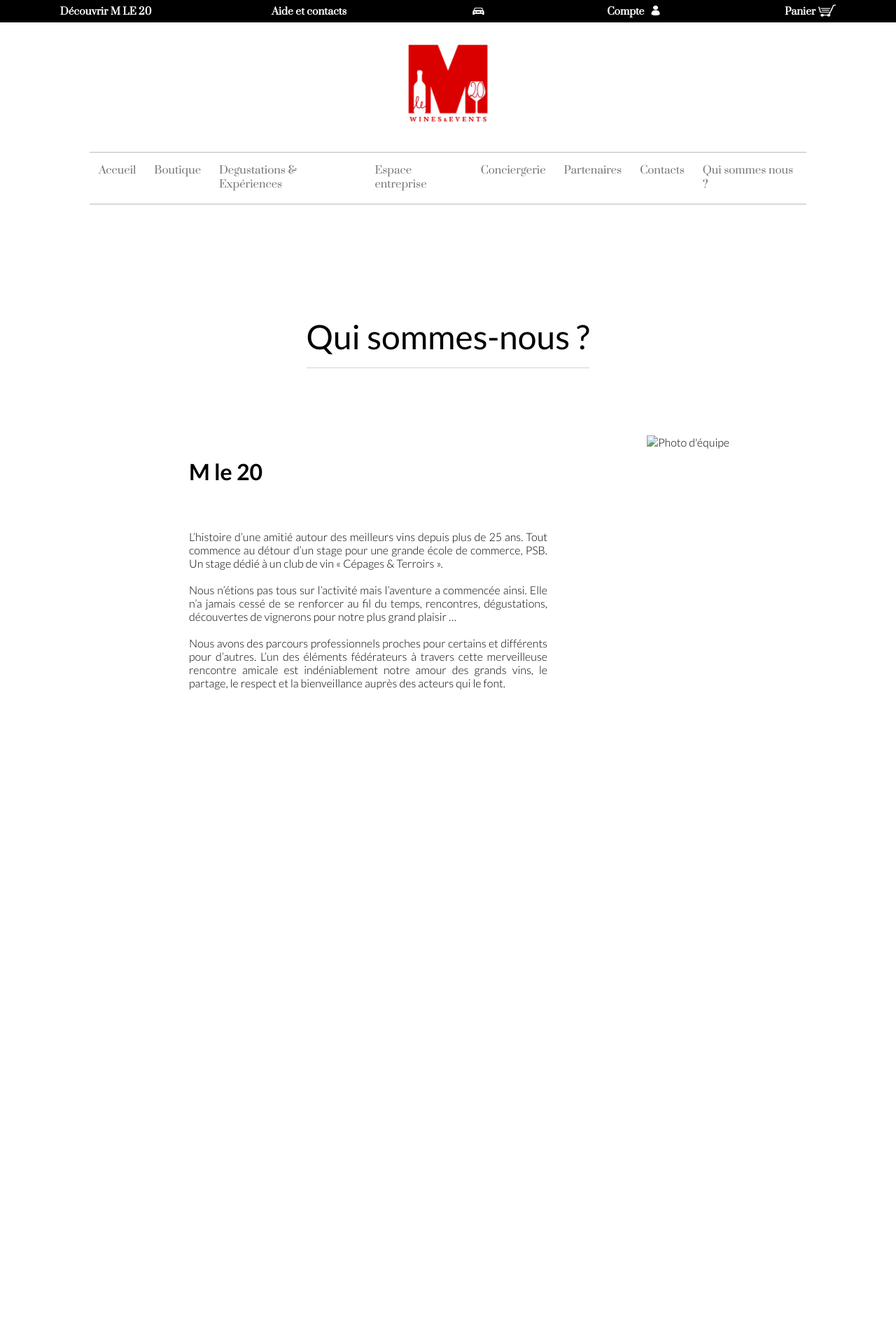
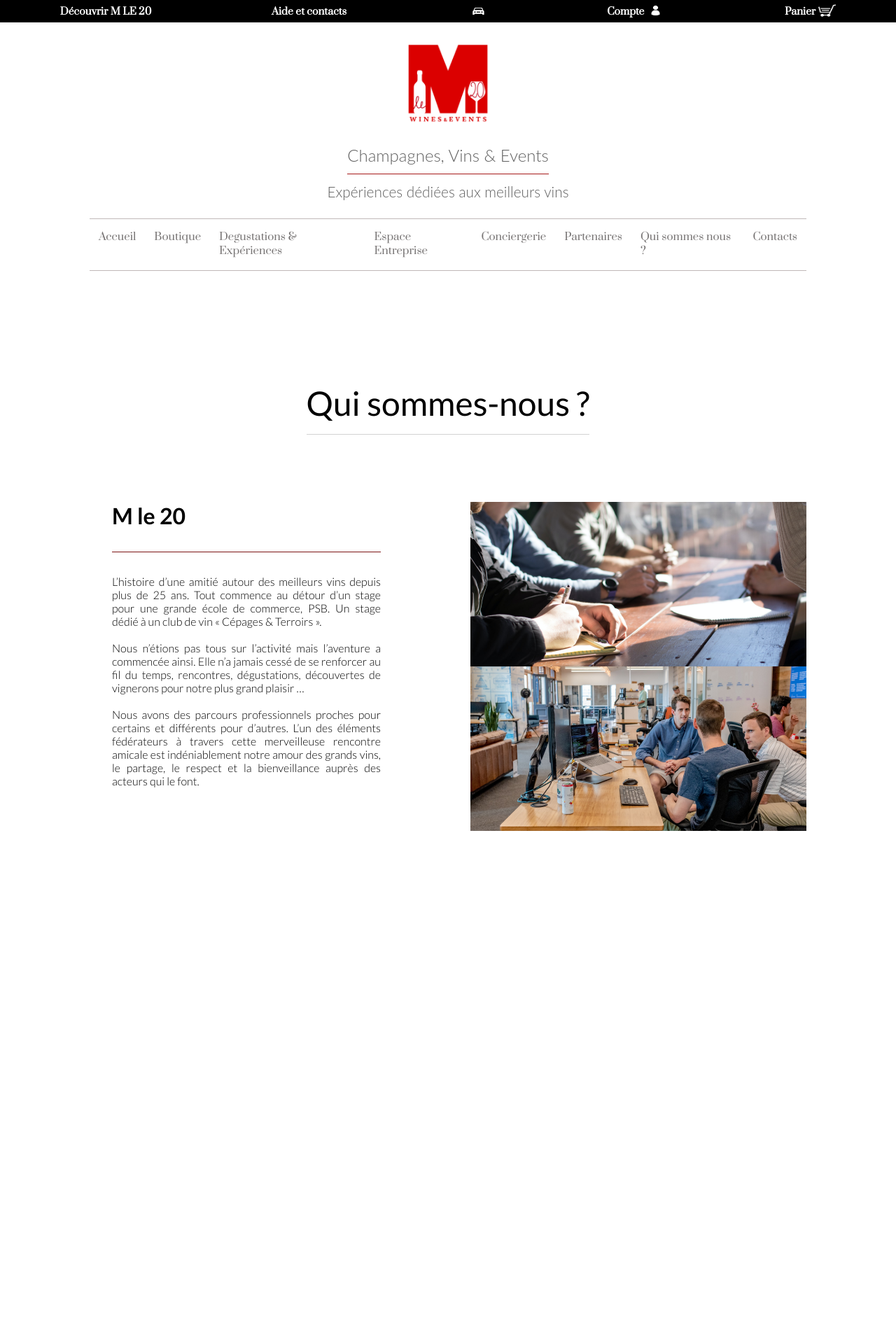
Before and after one commit to robLittiere/Mle20, a PHP site: page /public/home/about.html in a window 1280 px wide. Shown: the top 1920 px of the page at 70% size. Before the commit the page ends 985 px from the top, so only its background shows below. Run offline with PHP 8.4, Linux system fonts and the light colour scheme; some libraries are stand-ins or nearby versions; some web fonts are replaced.

Commit message:
Added content and styling on about page

```diff
--- a/public/home/about.html
+++ b/public/home/about.html
@@ -15,7 +15,6 @@
     <link href="https://fonts.googleapis.com/css2?family=Lato:wght@300;400;700&display=swap" rel="stylesheet">
     <link rel="preconnect" href="https://fonts.gstatic.com">
     <link href="https://fonts.googleapis.com/css2?family=Antic+Didone&family=Prata&display=swap" rel="stylesheet">
-    <link href="../styles/about.html.css" rel="stylesheet">
     <link rel="stylesheet" href="../../node_modules/@splidejs/splide/dist/css/splide.min.css">
     <script src="https://unpkg.com/scrollreveal"></script>
     <script src="https://ajax.googleapis.com/ajax/libs/jquery/3.5.1/jquery.min.js"></script>
@@ -60,17 +59,20 @@
 
         <div class="logo__container">
             <img id="logo" src="../assets/logo.jpg" alt="logo">
+            <h1>Champagnes, Vins & Events</h1>
+            <h3>Expériences dédiées aux meilleurs vins</h3>
         </div>
         <div class="navbar">
             <div class="header_bottom">
                 <a href="home.html" class="header__button">Accueil</a>
                 <a href="#" id="store__button" class="header__button">Boutique</a>
                 <a href="#" id="experience__button" class="header__button">Degustations & Expériences</a>
-                <a href="#" id="company__button" class="header__button">Espace entreprise</a>
+                <a href="#" id="company__button" class="header__button">Espace Entreprise</a>
                 <a href="#" id="conciergerie__button" class="header__button">Conciergerie</a>
                 <a href="#" id="partner__button" class="header__button">Partenaires</a>
+                <a href="about.html" id="infos__button" class="header__button">Qui sommes nous ?</a>
                 <a href="#" id="contact__button" class="header__button">Contacts</a>
-                <a href="about.html" id="infos__button" class="header__button">Qui sommes nous ?</a>
+
             </div>
 
 
@@ -145,7 +147,7 @@
             </div>
         </div>
 
-        <div class="card__container">
+        <div class="item__container">
             <div class="description__container">
                 <div class="description__title">
                     <h3>M le 20</h3>
@@ -174,15 +176,19 @@
 
             </div>
 
-            <image__container>
-                <img src="" alt="Photo d'équipe">
-            </image__container>
+            <div class="image__container">
+                <img id="image1" src="../assets/about_images/team1.jpg" alt="Photo d'équipe">
+                <img id="image2" src="../assets/about_images/team2.jpg" alt="Photo d'équipe">
+            </div>
 
 
         </div>
 
 
 
+        <div class="portrait__container">
+
+        </div>
 
 
     </div>
@@ -198,7 +204,6 @@
 
 </body>
 
-<script type="text/javascript" src="../style_script/home.js"></script>
 <script type="text/javascript" src="../style_script/navbar.js"></script>
 
 </html>
--- a/public/store/store.html
+++ b/public/store/store.html
@@ -65,6 +65,8 @@
 
         <div class="logo__container">
             <img id="logo" src="../assets/logo.jpg" alt="logo">
+            <h1>Champagnes, Vins & Events</h1>
+            <h3>Expériences dédiées aux meilleurs vins</h3>
         </div>
 
         <div class="navbar">
@@ -72,11 +74,11 @@
                 <a href="../home/home.html" class="header__button">Accueil</a>
                 <a href="#" id="store__button" class="header__button">Boutique</a>
                 <a href="#" id="experience__button" class="header__button">Degustations & Expériences</a>
-                <a href="#" id="company__button" class="header__button">Espace entreprise</a>
+                <a href="#" id="company__button" class="header__button">Espace Entreprise</a>
                 <a href="#" id="conciergerie__button" class="header__button">Conciergerie</a>
                 <a href="#" id="partner__button" class="header__button">Partenaires</a>
+                <a href="../home/about.html" id="infos__button" class="header__button">Qui sommes nous ?</a>
                 <a href="#" id="contact__button" class="header__button">Contacts</a>
-                <a href="../home/about.html" id="infos__button" class="header__button">Qui sommes nous ?</a>
             </div>
             <div id="store__popup">
                 <a href="#" class="popup__button">Vin</a>
--- a/public/style_script/home.js
+++ b/public/style_script/home.js
@@ -36,5 +36,5 @@ function disableScroll() {
 }
 //Function to enable scrolling
 function enableScroll() {
-  window.onscroll = function() {};
+  window.onscroll = function() {fix_navbar()};
 }
--- a/public/style_script/navbar.js
+++ b/public/style_script/navbar.js
@@ -1,6 +1,6 @@
 
 // When the user scrolls the page, execute myFunction
-window.onscroll = function() {myFunction()};
+window.onscroll = function() {fix_navbar()};
 
 
 // Get the navbar
@@ -13,7 +13,7 @@ var sticky = navbar.offsetTop + 88;
 
 
 // Add the sticky class to the navbar when you reach its scroll position. Remove "sticky" when you leave the scroll position
-function myFunction() {
+function fix_navbar() {
   if (window.pageYOffset >= sticky) {
     navbar.classList.add("sticky")
     $('.navbar').css('width', '100%');
--- a/public/styles/about.css
+++ b/public/styles/about.css
@@ -16,7 +16,7 @@ background-color: white;
     font-family: 'Lato';
     font-weight: 300;
     margin-top: 10em;
-    height: 2000px;
+    height: 100%;
 }
 
 .about__container{
@@ -36,27 +36,86 @@ background-color: white;
     font-weight: 400;
 }
 
-.card__container{
+.item__container{
     padding-top: 6em;
     align-self: center;
     width: 80%;
+    height: 470px;
     display: flex;
-    justify-content:space-evenly;
 }
 
 .description__container{
-    width: 50%;
+    width: 100%;
     text-align: justify;
 
 
 }
 
 .description__container{
-    padding: 2em;
+    padding-right: 2em;
+    padding-left: 2em;
 }
+
+.description__text{
+    width: 80%;
+}
+
+
+.description__title{
+    padding-bottom: 2em;
+
+}
+
 
 .description__title h3{
     text-align: left;
     font-size: 2em;
-    padding-bottom: 2em;
+    width: 80%;
+    padding-bottom: 1em;
+    border-bottom: 1px solid rgb(124, 19, 19) ;
 }
+
+.image__container{
+    width: 100%;
+}
+
+.image__container img{
+    transition: all 0.3s ease-in-out;
+    width: 100%;
+    height: 50%;
+    object-fit: cover;
+    display: block;
+}
+
+.portrait__container{
+    height: 2000px;
+}
+
+
+
+
+
+
+
+
+
+
+
+
+
+
+
+
+
+
+
+
+
+
+
+
+@media (max-width: 900px) {
+    .item__container {
+      height: 650px;
+    }
+  }
--- a/public/styles/footer.css
+++ b/public/styles/footer.css
@@ -1,5 +1,6 @@
 /* Footer */
 .pageFooter{
+    padding-top: 3em;
     border-top: 1px solid rgb(182, 174, 174);;
     background-color: rgb(190, 190, 190);
     display: flex;
--- a/public/styles/footerBanner.css
+++ b/public/styles/footerBanner.css
@@ -25,18 +25,27 @@
 }
 
 .footerBanner__icono{
+    align-self: center;
     display: flex;
     justify-content: space-evenly;
-    height: 300px;
+    width: 80%;
 }
 
 .footerBanner__item{
+    padding: 12px;
+    width: 100%;
+    height: 100%;
     display: flex;
     flex-direction: column;
 
 }
 
+.description__icono{
+    padding-bottom: 2em;
+}
+
 .footerBanner__item h3{
+    padding-bottom: 2em;
     font-style: 'Lato light';
     font-size: 1.3em;
     font-weight: 300;
@@ -44,9 +53,8 @@
 }
 
 .footerBanner__icono p{
-    text-align: center;
+    text-align: justify;
     font-size: 0.9em;
-
     font-style: 'Lato light';
     font-weight: 300;
 }
--- a/public/styles/navbar.css
+++ b/public/styles/navbar.css
@@ -13,13 +13,40 @@ a{
 .logo__container{
     width: 100%;
     display: flex;
+    flex-direction: column;
     justify-content: center;
+    align-items: center;
+}
+
+.logo__container h1{
+    font-family: 'Lato light';
+    padding-bottom: 12px;
+    margin-bottom: 12px;
+    font-size: 1.5em;
+    font-weight: 400;
+    color: rgb(97, 97, 97);
+    border-bottom: 1px solid rgb(165, 25, 25);
+
+
+}
+
+.logo__container h3{
+    font-family: 'Lato light';
+    padding-bottom: 6px;
+    margin-bottom: 20px;
+    font-size: 1.3em;
+
+    font-weight: 400;
+    color: rgb(97, 97, 97);
+
+
+
 }
 
 #logo {
     align-self: center;
     width: 9%;
-    margin-bottom: 40px;
+    margin-bottom: 30px;
   }
 
 .header_bottom{
```
Also changed, not shown: public/home/home.html (+27 -10 lines), public/assets/about_images/team1.jpg (added), public/assets/about_images/team2.jpg (added), public/assets/degustation.jpg, public/assets/footer_logos/conciergerie.png (added), public/assets/footer_logos/livraison.png (added), public/assets/grape.jpg.
